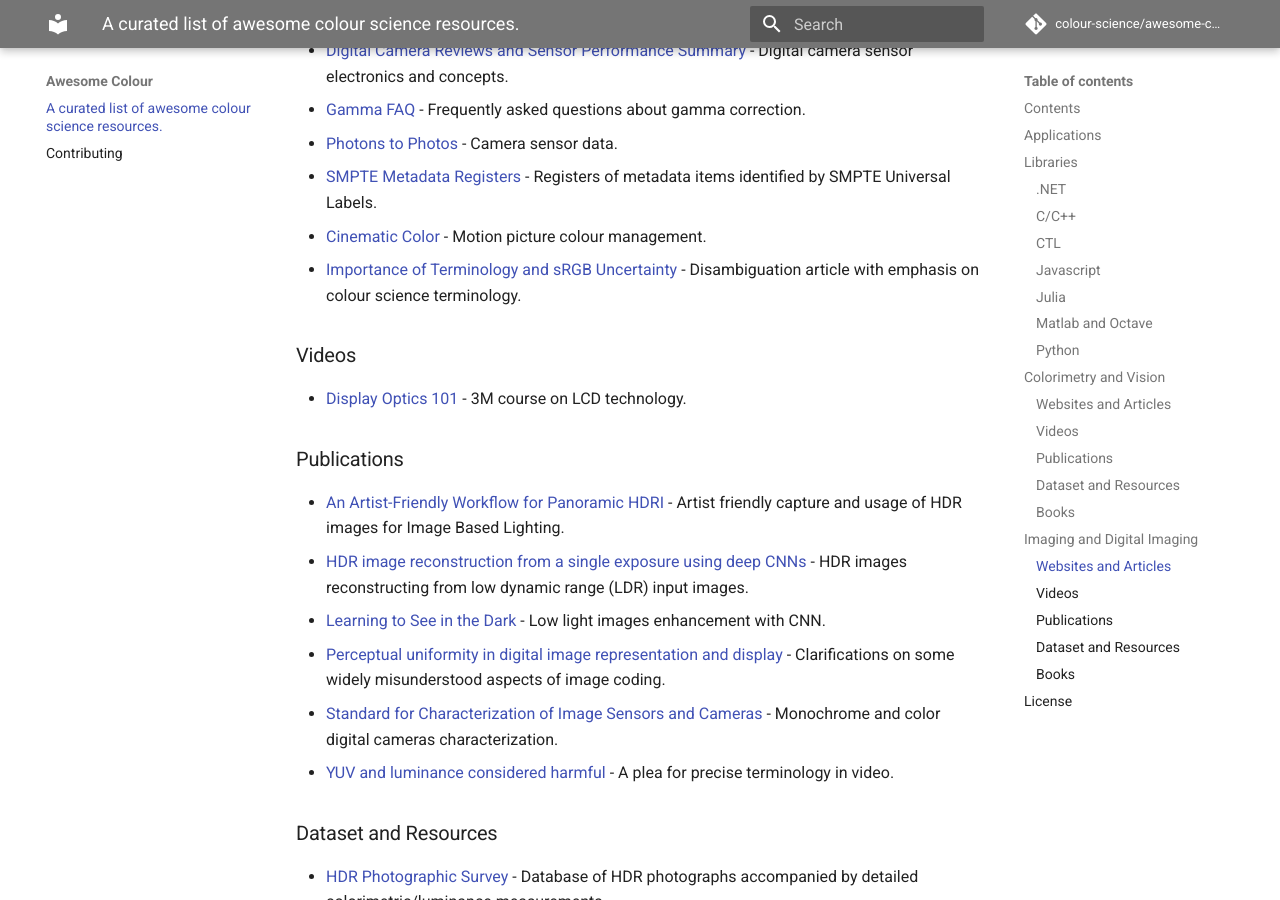
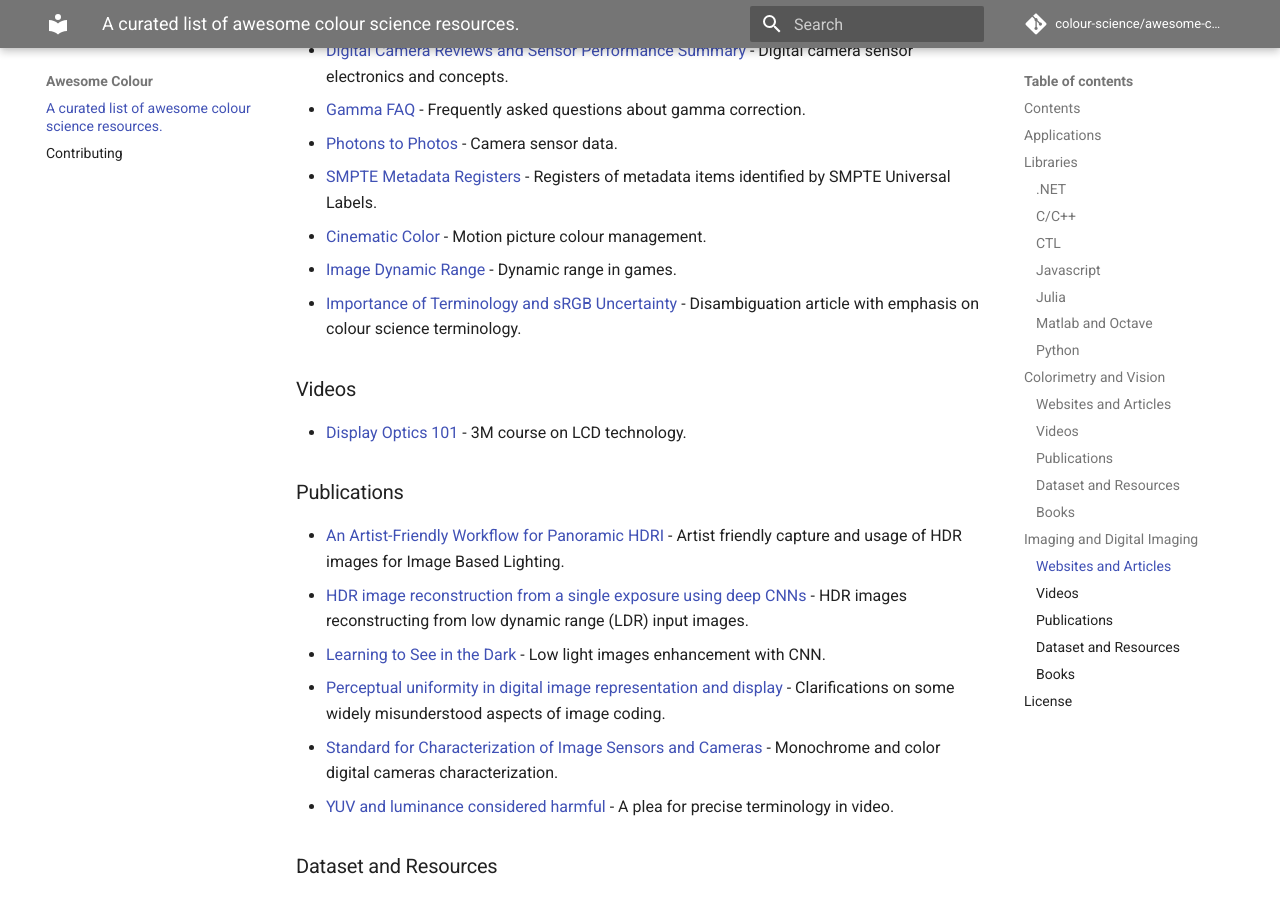
Before and after one commit to colour-science/awesome-colour, an MkDocs documentation site: the page built from docs/index.md, in a window 1280 px wide and 900 px high, scrolled down 3791 px. Built offline with MkDocs 1.6.1 and Material for MkDocs 9.7.7, drawn with Linux system fonts in a browser that asks for light colours; comment, search, counter and statistics services are not loaded; old or Windows-style settings are respelled for this version of MkDocs.

Commit message:
Add "Image Dynamic Range".

```diff
--- a/docs/index.md
+++ b/docs/index.md
@@ -137,6 +137,7 @@ Inspired by the __[awesome](https://github.com/sindresorhus/awesome)__ list. Ple
 - [Photons to Photos](http://photonstophotos.net/) - Camera sensor data.
 - [SMPTE Metadata Registers](https://registry.smpte-ra.org/apps/pages/) - Registers of metadata items identified by SMPTE Universal Labels.
 - [Cinematic Color](http://cinematiccolor.org/) - Motion picture colour management.
+- [Image Dynamic Range](https://bartwronski.com/2016/09/01/dynamic-range-and-evs/) - Dynamic range in games.
 - [Importance of Terminology and sRGB Uncertainty](http://colour-science.org/posts/the-importance-of-terminology-and-srgb-uncertainty/) - Disambiguation article with emphasis on colour science terminology.
 
 
```
Also changed, not shown: readme.md (+1 -0 lines).
